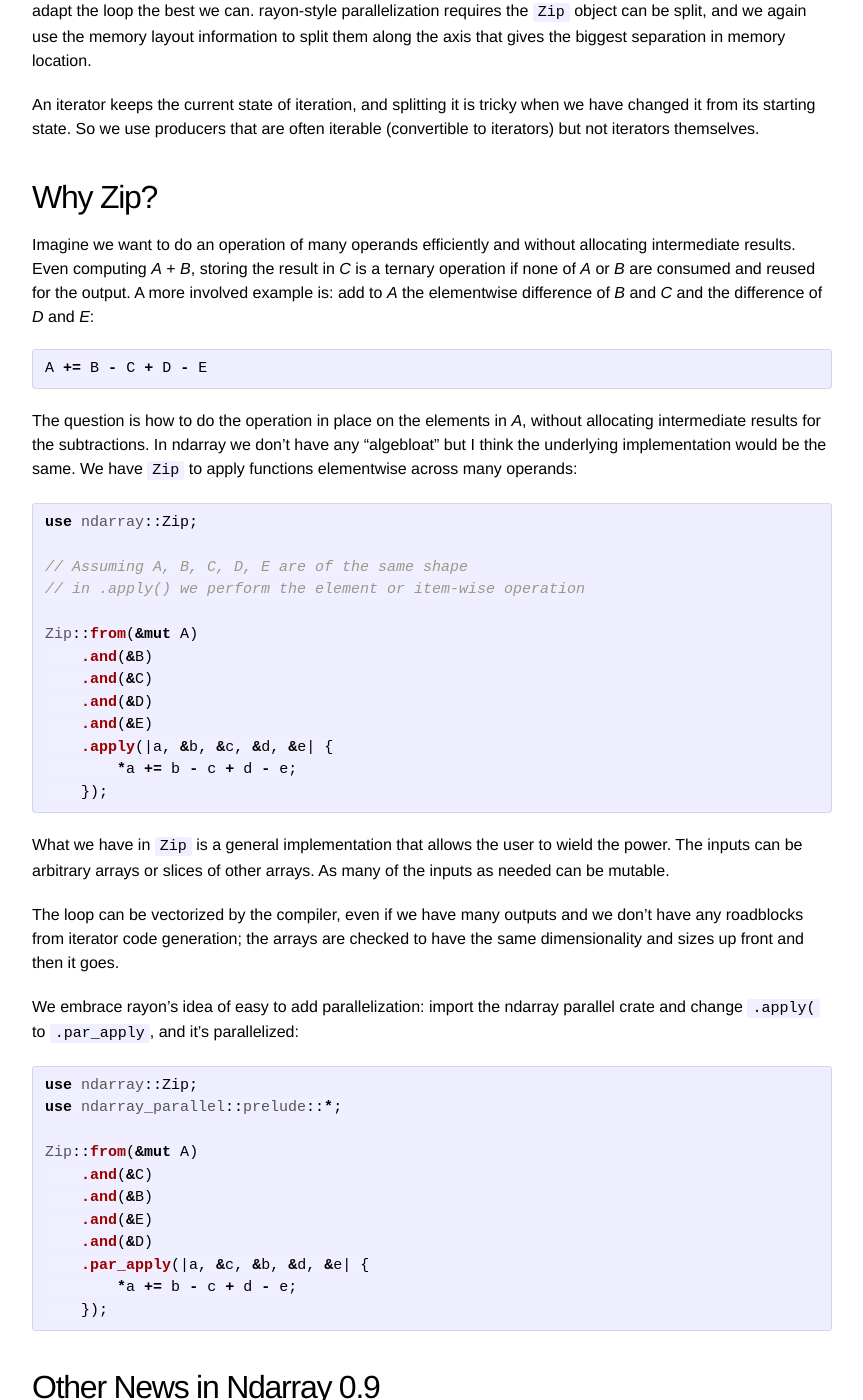
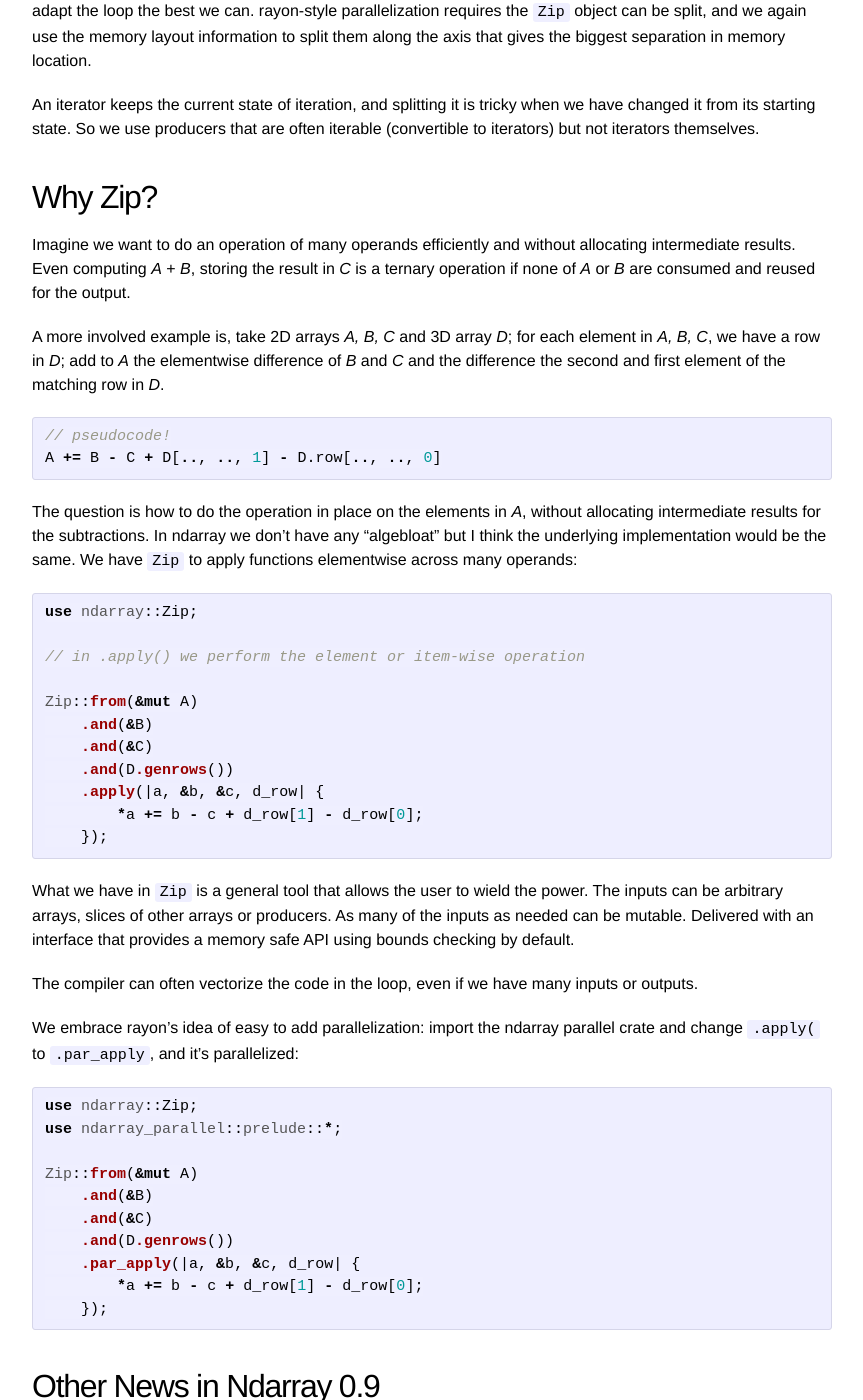
Before and after one commit to bluss/bluss.github.io, a Jekyll site: the page built from _posts/2017-04-09-ndarray-0.9.markdown, in a window 1280 px wide and 1400 px high, scrolled down 701 px. Shown: the whole window, without its empty margins (208-1071 px from the left). Built offline with Jekyll 4.4.1, drawn with Linux system fonts in a browser that asks for light colours.

Commit message:
Edit ndarray post's code

```diff
--- a/_posts/2017-04-09-ndarray-0.9.markdown
+++ b/_posts/2017-04-09-ndarray-0.9.markdown
@@ -50,56 +50,58 @@ often iterable (convertible to iterators) but not iterators themselves.
 Imagine we want to do an operation of many operands efficiently and without
 allocating intermediate results. Even computing *A* + *B*, storing the result
 in *C* is a ternary operation if none of *A* or *B* are consumed and reused for
-the output. A more involved example is: add to *A* the elementwise difference
-of *B* and *C* and the difference of *D* and *E*:
+the output.
+
+A more involved example is, take 2D arrays *A, B, C* and 3D array *D*; for
+each element in *A, B, C*, we have a row in *D*; add to
+*A* the elementwise difference of *B* and *C* and the difference the second
+and first element of the matching row in *D*.
 
 {% highlight rust %}
-A += B - C + D - E
+// pseudocode!
+A += B - C + D[.., .., 1] - D.row[.., .., 0]
 {% endhighlight %}
 
 The question is how to do the operation in place on the elements in *A*, without
-allocating intermediate results for the subtractions. In ndarray we don't have
+allocating intermediate results for the subtractions. In ndarray we don’t have
 any “algebloat” but I think the underlying implementation would be the same. We
 have `Zip` to apply functions elementwise across many operands:
 
 {% highlight rust %}
 use ndarray::Zip;
 
-// Assuming A, B, C, D, E are of the same shape
 // in .apply() we perform the element or item-wise operation
 
 Zip::from(&mut A)
     .and(&B)
     .and(&C)
-    .and(&D)
-    .and(&E)
-    .apply(|a, &b, &c, &d, &e| {
-    	*a += b - c + d - e;
+    .and(D.genrows())
+    .apply(|a, &b, &c, d_row| {
+    	*a += b - c + d_row[1] - d_row[0];
     });
 {% endhighlight %}
 
-What we have in `Zip` is a general implementation that allows the user to wield the
-power. The inputs can be arbitrary arrays or slices of other arrays. As many
-of the inputs as needed can be mutable.
+What we have in `Zip` is a general tool that allows the user to wield the
+power. The inputs can be arbitrary arrays, slices of other arrays or producers.
+As many of the inputs as needed can be mutable. Delivered with an interface
+that provides a memory safe API using bounds checking by default.
 
-The loop can be vectorized by the compiler, even if we have many outputs
-and we don't have any roadblocks from iterator code generation; the arrays
-are checked to have the same dimensionality and sizes up front and then it goes.
+The compiler can often vectorize the code in the loop, even if we have many
+inputs or outputs.
 
 We embrace rayon’s idea of easy to add parallelization: import the ndarray
-parallel crate and change `.apply(` to `.par_apply`, and it's parallelized:
+parallel crate and change `.apply(` to `.par_apply`, and it’s parallelized:
 
 {% highlight rust %}
 use ndarray::Zip;
 use ndarray_parallel::prelude::*;
 
 Zip::from(&mut A)
+    .and(&B)
     .and(&C)
-    .and(&B)
-    .and(&E)
-    .and(&D)
-    .par_apply(|a, &c, &b, &d, &e| {
-    	*a += b - c + d - e;
+    .and(D.genrows())
+    .par_apply(|a, &b, &c, d_row| {
+    	*a += b - c + d_row[1] - d_row[0];
     });
 {% endhighlight %}
 
@@ -127,7 +129,7 @@ Zip::from(&mut A)
 
   We have generalized it to higher dimensions in this way: an array with
   dimensions *m* × *n* × *k* has *m* × *k* generalized rows, each of *k*
-  elements (it's like *m* stacked matrices of dimension *n* × *k*).
+  elements (it’s like *m* stacked matrices of dimension *n* × *k*).
 
 See the [full release notes for details][rn].
 
```
